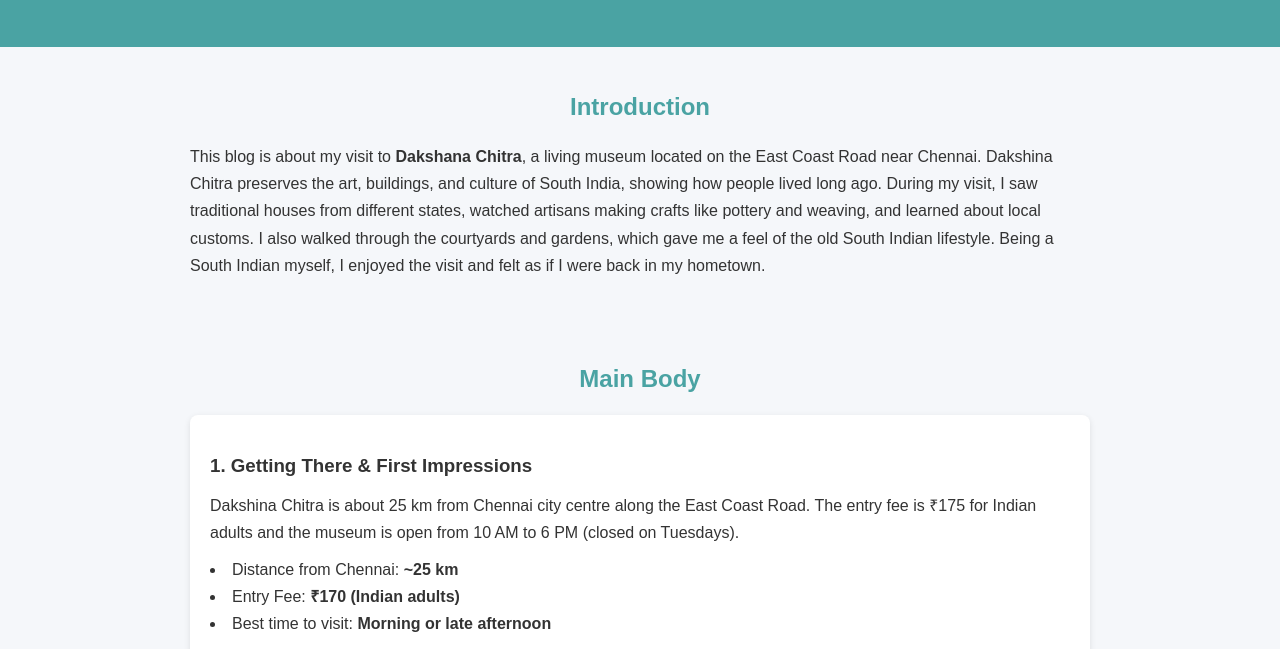
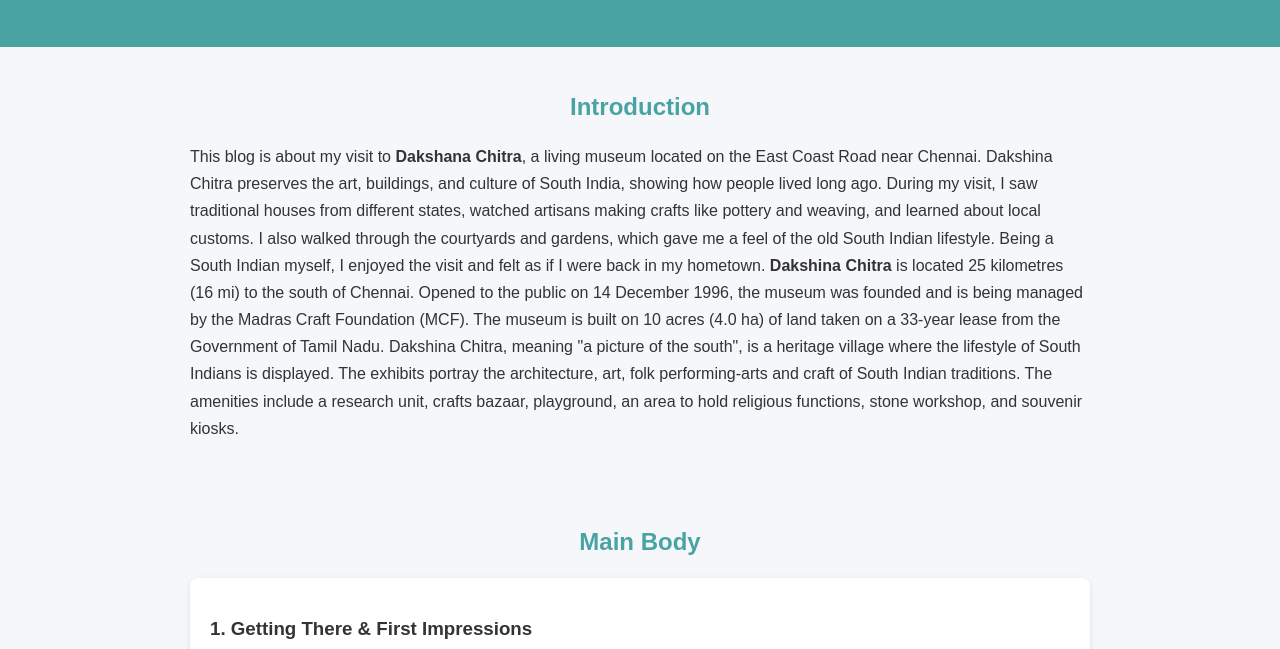
Before and after one commit to dnvdevx/DakshinaChitraBlog, a plain HTML site: page index.html in a window 1280 px wide. Shown: the part 288-937 px from the top of the page. Drawn offline with Linux system fonts and the light colour scheme.

Commit message:
Updated the Intro and also a price mistake

```diff
--- a/index.html
+++ b/index.html
@@ -79,6 +79,14 @@
      and learned about local customs. I also walked through the courtyards and gardens,
      which gave me a feel of the old South Indian lifestyle. Being a South Indian myself,
      I enjoyed the visit and felt as if I were back in my hometown.
+
+     <strong>Dakshina Chitra</strong> is located 25 kilometres (16 mi) to the south of Chennai.
+      Opened to the public on 14 December 1996, the museum was founded and is being managed by the Madras Craft Foundation (MCF).
+      The museum is built on 10 acres (4.0 ha) of land taken on a 33-year lease from the Government of Tamil Nadu.
+      Dakshina Chitra, meaning "a picture of the south", is a heritage village where the lifestyle of South Indians is displayed.
+      The exhibits portray the architecture, art, folk performing-arts and craft of South Indian traditions.
+      The amenities include a research unit, crafts bazaar, playground, an area to hold religious functions, stone workshop, and souvenir kiosks.
+
     </p>
   </section>
 
@@ -95,7 +103,7 @@
       </p>
       <ul>
         <li>Distance from Chennai: <strong>~25 km</strong></li>
-        <li>Entry Fee: <strong>₹170 (Indian adults)</strong></li>
+        <li>Entry Fee: <strong>₹175 (Indian adults)</strong></li>
         <li>Best time to visit: <strong>Morning or late afternoon</strong></li>
       </ul>
       <h3>Entrance</h3>
```
